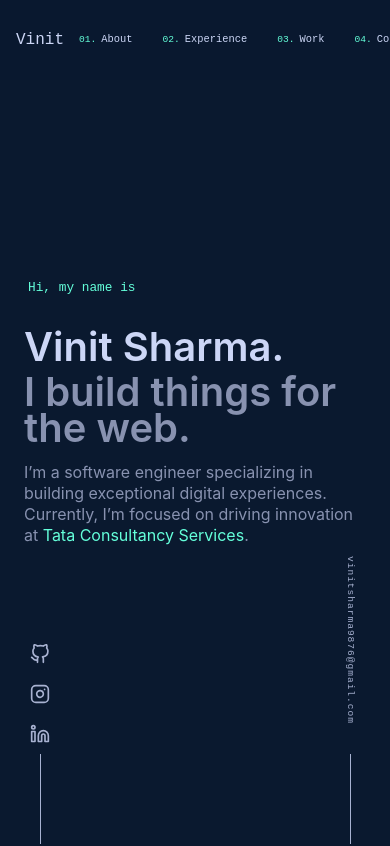
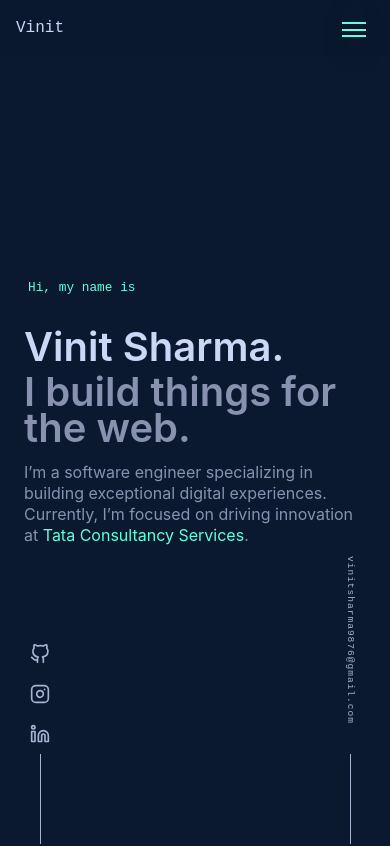
Before and after one commit to vinitpulstya/portfolio, an Angular app: page / in a window 390 px wide. Shown: the top 846 px of the page. Built offline with nearby package versions, Linux system fonts and the light colour scheme.

Commit message:
responsive header

```diff
--- a/src/app/components/widgets/header/header.component.html
+++ b/src/app/components/widgets/header/header.component.html
@@ -1,21 +1,19 @@
 <div class="header__wrapper">
   <nav class="header__nav">
-    <div class="header__nav-logo fadedown-enter-done" style="animation-delay: 0ms">
+    <div
+      class="header__nav-logo fadedown-enter-done"
+      style="animation-delay: 0ms"
+    >
       <a href="/#">Vinit</a>
     </div>
     <div class="header__nav-links">
       <ol>
-        <li class="fadedown-enter-done" style="animation-delay: 0ms">
-          <a href="/#about">About</a>
-        </li>
-        <li class="fadedown-enter-done" style="animation-delay: 100ms">
-          <a href="/#jobs">Experience</a>
-        </li>
-        <li class="fadedown-enter-done" style="animation-delay: 200ms">
-          <a href="/#projects">Work</a>
-        </li>
-        <li class="fadedown-enter-done" style="animation-delay: 300ms">
-          <a href="/#contact">Contact</a>
+        <li
+          *ngFor="let link of navlinks"
+          class="fadedown-enter-done"
+          [style]="link.style"
+        >
+          <a [href]="link.href">{{ link.display_text }}</a>
         </li>
       </ol>
       <div class="fadedown-enter-done" style="animation-delay: 400ms">
@@ -28,23 +26,19 @@
         >
       </div>
     </div>
+    <div class="header__navsm">
+      <input class="header__navsm__checkbox" type="checkbox" [checked]="showMenu" id="menu-btn" />
+      <label class="header__navsm__button" (click)="handleMenuClick()">
+        <span class="header__navsm__icon">&nbsp;</span>
+      </label>
+      <div class="header__navsm__background">&nbsp;</div>
+      <div class="header__navsm__nav">
+        <ol class="header__navsm__list">
+          <li class="header__navsm__link" *ngFor="let link of navlinks">
+            <a [href]="link.href" (click) = "handleMenuClick()">{{ link.display_text }}</a>
+          </li>
+        </ol>
+      </div>
+    </div>
   </nav>
 </div>
-
-
-<!-- <div class="navigation">
-  <input type="checkbox" class="navigation__checkbox" id="navi-toggle">
-  <label for="navi-toggle" class="navigation__button">
-      <span class="navigation__icon">&nbsp;</span>
-  </label>
-  <div class="navigation__background">&nbsp;</div>
-
-  <nav class="navigation__nav">
-      <ul class="navigation__list">
-          <li class="navigation__item"><a href="/#about" class="navigation__link">About</a></li>
-          <li class="navigation__item"><a href="/#jobs" class="navigation__link">Experience</a></li>
-          <li class="navigation__item"><a href="/#projects" class="navigation__link">Work</a></li>
-          <li class="navigation__item"><a href="/#contact" class="navigation__link">Contact</a></li>
-      </ul>
-  </nav>
-</div> -->
--- a/src/app/components/widgets/header/header.component.scss
+++ b/src/app/components/widgets/header/header.component.scss
@@ -21,6 +21,7 @@
 
     @include respond(phone) {
       padding: 0rem 2rem;
+      height: var(--nav-scroll-height);
     }
   }
 
@@ -49,6 +50,10 @@
       display: flex;
       -webkit-box-align: center;
       align-items: center;
+
+      @include respond(phone) {
+        display: none;
+      }
 
       ol {
         display: flex;
@@ -93,10 +98,169 @@
       margin-left: 15px;
       font-size: var(--fz-xs);
 
-        &:hover, &:focus, &:active {
+      &:hover,
+      &:focus,
+      &:active {
         background-color: var(--green-tint);
         outline: none;
       }
     }
+
+    &sm {
+      display: none;
+      @include respond(phone) {
+        display: block;
+      }
+
+      &__checkbox {
+        display: none;
+      }
+
+      &__button {
+        width: var(--hamburger-width);
+        border-radius: 50%;
+        position: fixed;
+        top: .1rem;
+        right: 3rem;
+        z-index: 2000;
+        box-shadow: 0 1rem 3rem rgba(0, 0, 0, 0.1);
+        text-align: center;
+        cursor: pointer;
+      }
+
+      &__background {
+        width: var(--hamburger-width);
+        border-radius: 50%;
+        position: fixed;
+        background-image: radial-gradient(
+          var(--dark-navy),
+          var(--lightest-navy)
+        );
+        z-index: 1000;
+        transition: all 0.8s cubic-bezier(0.83, 0, 0.17, 1);
+        top: 2rem;
+        right: 3.5rem;
+        visibility: hidden;
+      }
+
+      &__nav {
+        height: 100vh;
+        position: fixed;
+        top: 0;
+        left: 0;
+        z-index: 1500;
+        opacity: 0;
+        width: 55%;
+        visibility: hidden;
+        transition: all 0.8s cubic-bezier(0.68, -0.6, 0.32, 1.6);
+      }
+
+      &__list {
+        list-style: none;
+        position: absolute;
+        top: 35%;
+        left: 50%;
+        transform: translate(-50%, -50%);
+        text-align: center;
+        width: 100%;
+      }
+
+      &__item {
+        margin: 1rem;
+      }
+
+      &__link {
+        &:link,
+        &:visited {
+          display: inline-block;
+          font-size: 3rem;
+          font-weight: 300;
+          padding: 1rem 2rem;
+          color: white;
+          text-decoration: none;
+          text-transform: uppercase;
+          background-image: linear-gradient(
+            120deg,
+            transparent 0%,
+            transparent 50%,
+            white 50%
+          );
+          background-size: 250%;
+          transition: all 0.4s;
+        }
+
+        &:hover,
+        &:active {
+          background-position: 100%;
+          color: var(--green);
+          transform: translateX(1rem);
         }
       }
+
+      // FUNCTIONALITY
+      &__checkbox:checked ~ &__background {
+        transform: scale(90);
+        visibility: visible;
+      }
+
+      &__checkbox:checked ~ &__nav {
+        opacity: 1;
+        width: 100%;
+        visibility: visible;
+      }
+
+      //ICON
+      &__icon {
+        position: relative;
+        margin-top: 3.5rem;
+
+        &,
+        &::before,
+        &::after {
+          width: 3rem;
+          height: 2px;
+          background-color: var(--green);
+          display: inline-block;
+        }
+
+        &::before,
+        &::after {
+          content: "";
+          position: absolute;
+          left: 0;
+          transition: all 0.2s;
+        }
+
+        &:before {
+          top: -0.8rem;
+        }
+
+        &:after {
+          top: 0.8rem;
+        }
+      }
+
+      &__button:hover &__icon::before {
+        top: -1rem;
+      }
+
+      &__button:hover &__icon::after {
+        top: 1rem;
+      }
+
+      &__checkbox:checked + &__button &__icon {
+        background-color: transparent;
+      }
+
+      &__checkbox:checked + &__button &__icon::before {
+        top: 0;
+        transform: rotate(135deg);
+      }
+
+      &__checkbox:checked + &__button &__icon::after {
+        top: 0;
+        transform: rotate(-135deg);
+      }
+    }
+  }
+}
--- a/src/app/components/widgets/header/header.component.ts
+++ b/src/app/components/widgets/header/header.component.ts
@@ -3,8 +3,37 @@ import { Component } from '@angular/core';
 @Component({
   selector: 'app-header',
   templateUrl: './header.component.html',
-  styleUrls: ['./header.component.scss']
+  styleUrls: ['./header.component.scss'],
 })
 export class HeaderComponent {
+  public readonly navlinks: Array<NavLinks> = [
+    { href: '/#about', display_text: 'About', style: 'animation-delay: 0ms' },
+    {
+      href: '/#jobs',
+      display_text: 'Experience',
+      style: 'animation-delay: 100ms',
+    },
+    {
+      href: '/#projects',
+      display_text: 'Work',
+      style: 'animation-delay: 200ms',
+    },
+    {
+      href: '/#contact',
+      display_text: 'Contact',
+      style: 'animation-delay: 300ms',
+    },
+  ];
 
+  public showMenu: Boolean = false;
+
+  public handleMenuClick = ():void => {
+    this.showMenu = !this.showMenu;
+  };
 }
+
+interface NavLinks {
+  href: string;
+  display_text: string;
+  style: string;
+}
--- a/src/app/components/widgets/jobs/jobs.component.html
+++ b/src/app/components/widgets/jobs/jobs.component.html
@@ -37,22 +37,22 @@
                 Worked closely with DevOps to migrate a high-resolution image viewing application from on-premises to CaaS
             </li>
             <li>
-                Migrated code-repositories from bitbucket to GitLab
+              Successfully developed and delivered two access management applications for AWS and corporate LDAP
+              using Angular with over 95% customer satisfaction rating.
             </li>
             <li>
-                Successfully developed and delivered two access management applications for AWS and corporate LDAP
-                using Angular with over 95% customer satisfaction rating.
+              Developed REST APIs for aforementioned web applications on AWS using python, also utilized various
+              other AWS's services.
             </li>
             <li>
-                Developed REST APIs for aforementioned web applications on AWS using python, also utilized various
-                other AWS's services.
+              Worked on POCs using both Angular and React that interacted with applications like JIRA.
             </li>
             <li>
-                Worked on POCs using both Angular and React that interacted with applications like JIRA.
+              Recognized as a contextual master in TCS due to my successful and efficient project execution that
+              brought value to the customer.
             </li>
             <li>
-                Recognized as a contextual master in TCS due to my successful and efficient project execution that
-brought value to the customer.
+                Migrated code-repositories from bitbucket to GitLab
             </li>
           </ul>
         </div>
--- a/src/styles.scss
+++ b/src/styles.scss
@@ -35,12 +35,12 @@
   --easing: cubic-bezier(0.645, 0.045, 0.355, 1);
   --transition: all 0.25s cubic-bezier(0.645, 0.045, 0.355, 1);
   --hamburger-width: 3rem;
-  --ham-before: top 0.1s ease-in 0.25s, opacity 0.1s ease-in;
-  --ham-before-active: top 0.1s ease-out, opacity 0.1s ease-out 0.12s;
-  --ham-after: bottom 0.1s ease-in 0.25s,
-    transform 0.22s cubic-bezier(0.55, 0.055, 0.675, 0.19);
-  --ham-after-active: bottom 0.1s ease-out,
-    transform 0.22s cubic-bezier(0.215, 0.61, 0.355, 1) 0.12s;
+  // --ham-before: top 0.1s ease-in 0.25s, opacity 0.1s ease-in;
+  // --ham-before-active: top 0.1s ease-out, opacity 0.1s ease-out 0.12s;
+  // --ham-after: bottom 0.1s ease-in 0.25s,
+  //   transform 0.22s cubic-bezier(0.55, 0.055, 0.675, 0.19);
+  // --ham-after-active: bottom 0.1s ease-out,
+  //   transform 0.22s cubic-bezier(0.215, 0.61, 0.355, 1) 0.12s;
 }
 
 /* changing root font-size */
```
Lines whose indentation alone changed are shown as unchanged.
